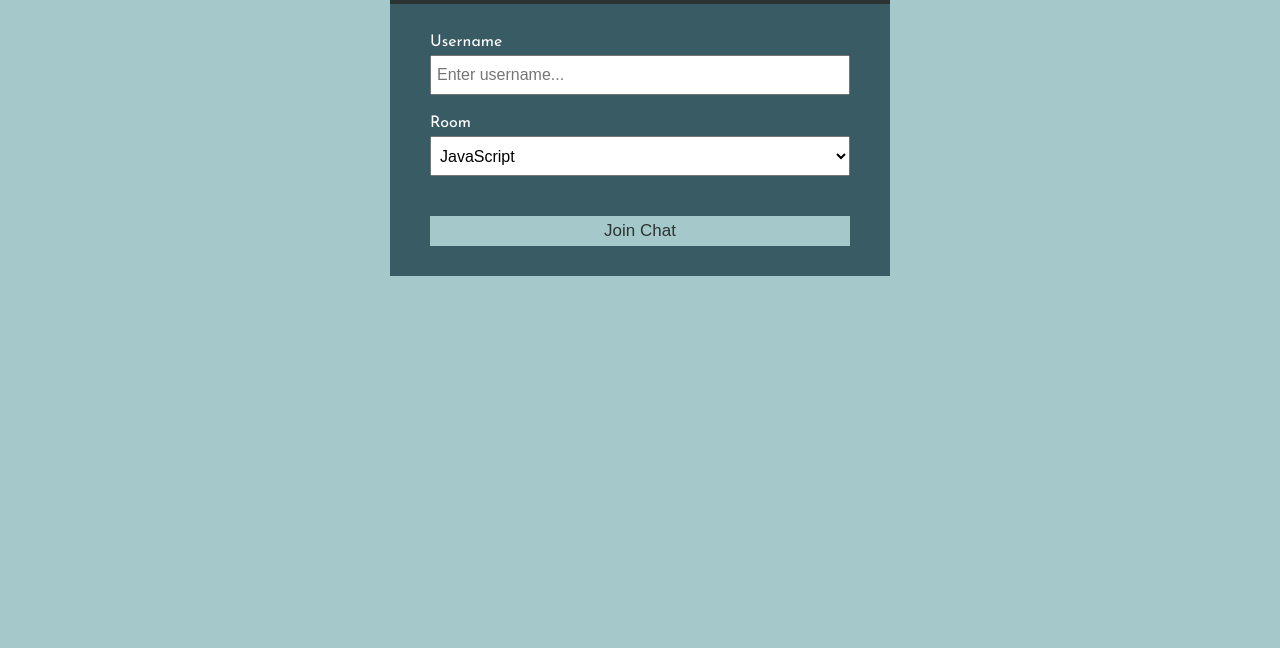
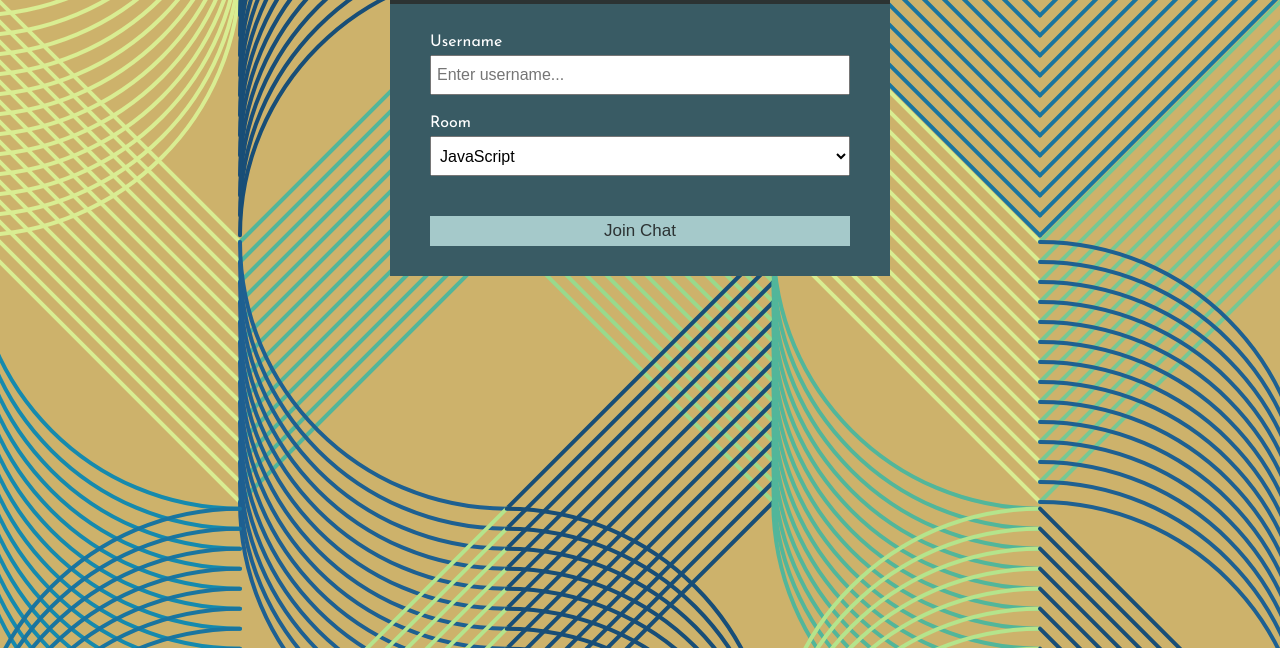
Before and after one commit to egon-isnoise/Chat, a website: page public/index.html in a window 1280 px wide. Shown: the part 152-800 px from the top of the page. Drawn offline with Linux system fonts and the light colour scheme.

Commit message:
background changed

```diff
--- a/public/css/style.css
+++ b/public/css/style.css
@@ -17,8 +17,9 @@
 body {
 	font-family: 'Josefin Sans', sans-serif;
 	font-size: 16px;
-	background: var(--light-color);
-	margin: 20px;
+	background-image: url("../media/wawaa4.png");
+	background-position: center;
+	background-repeat: no-repeat;
 }
 
 ul {
```
Also changed, not shown: public/media/wawaa4.png (added), 1 other file.
